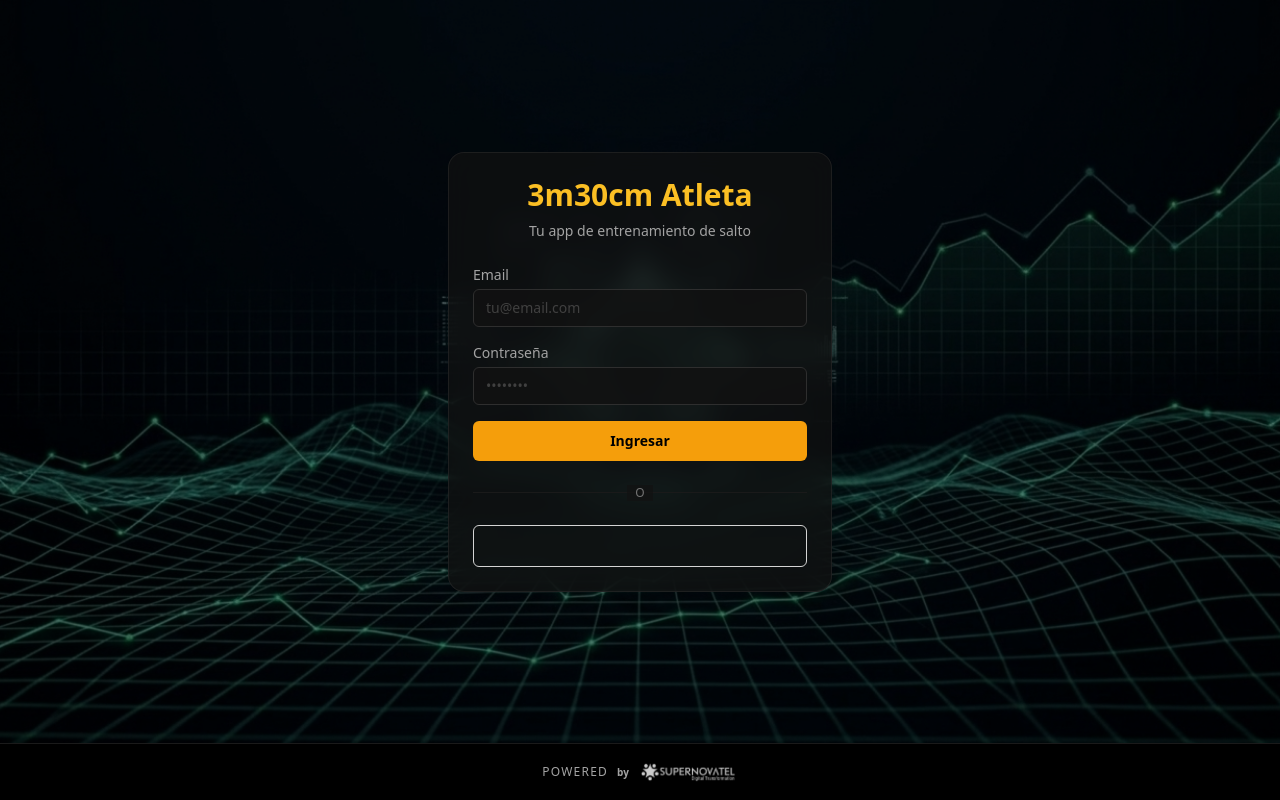
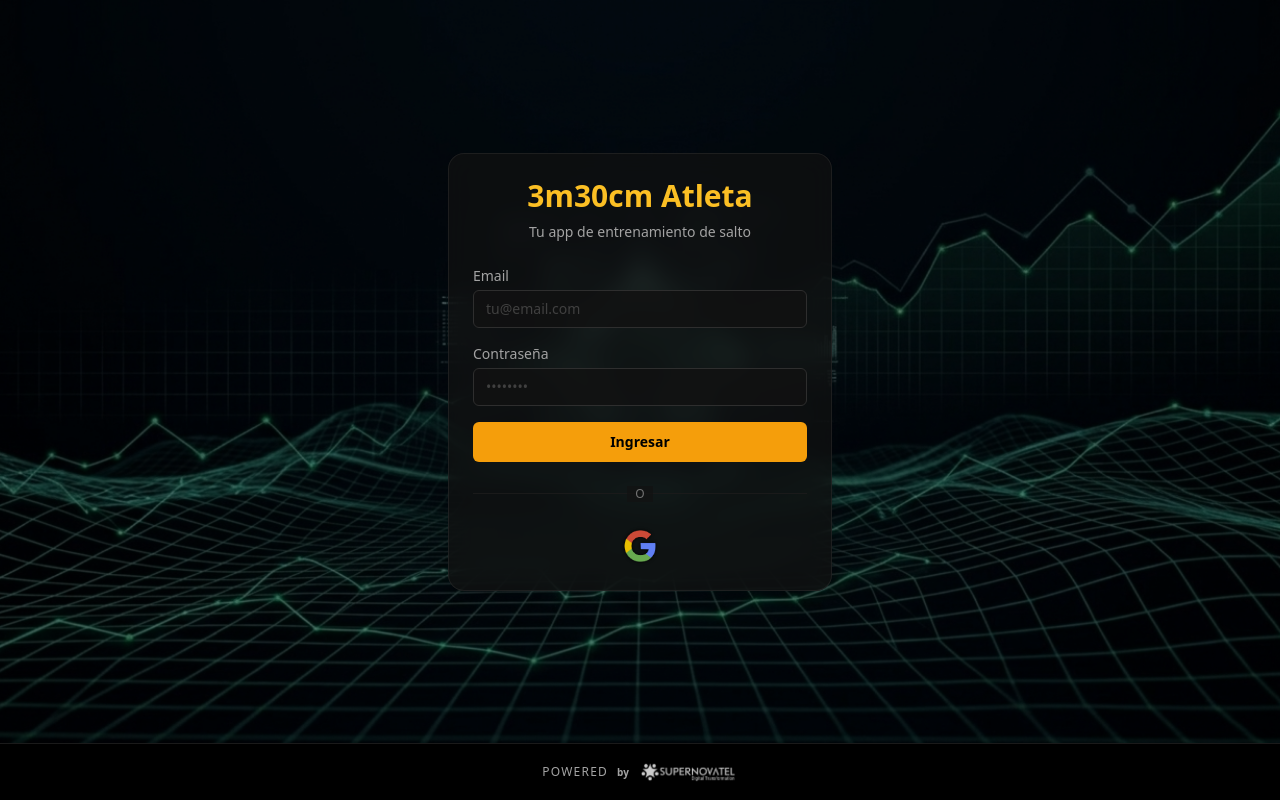
Before and after one commit to Gonmore/3m30cm, a React (Vite) app in the folder apps/web-athlete/: page /login in a window 1280 px wide. Built offline with nearby package versions, Linux system fonts and the light colour scheme; no server answers.

Commit message:
Primera version de prueba web atleta mejor google

```diff
--- a/apps/web-athlete/src/routes/Login.tsx
+++ b/apps/web-athlete/src/routes/Login.tsx
@@ -111,15 +111,18 @@ export default function Login() {
             </div>
           </div>
 
-          <div className="flex justify-center overflow-hidden rounded-md border border-surface-300">
+          <div className="relative mx-auto h-10 w-48">
+            <img src="/4109-google-color.png" alt="Iniciar sesión con Google" className="h-full w-full object-contain" />
+            <div className="absolute inset-0 opacity-0">
               <GoogleLogin
                 onSuccess={handleGoogleSuccess}
                 onError={() => setError("Error con la autenticación de Google")}
-              theme="outline"
+                theme="filled_black"
                 shape="rectangular"
                 size="large"
                 text="signin_with"
               />
+            </div>
           </div>
         </div>
       </div>
```
Also changed, not shown: apps/web-athlete/public/4109-google-color.png (added). Lines whose indentation alone changed are shown as unchanged.
